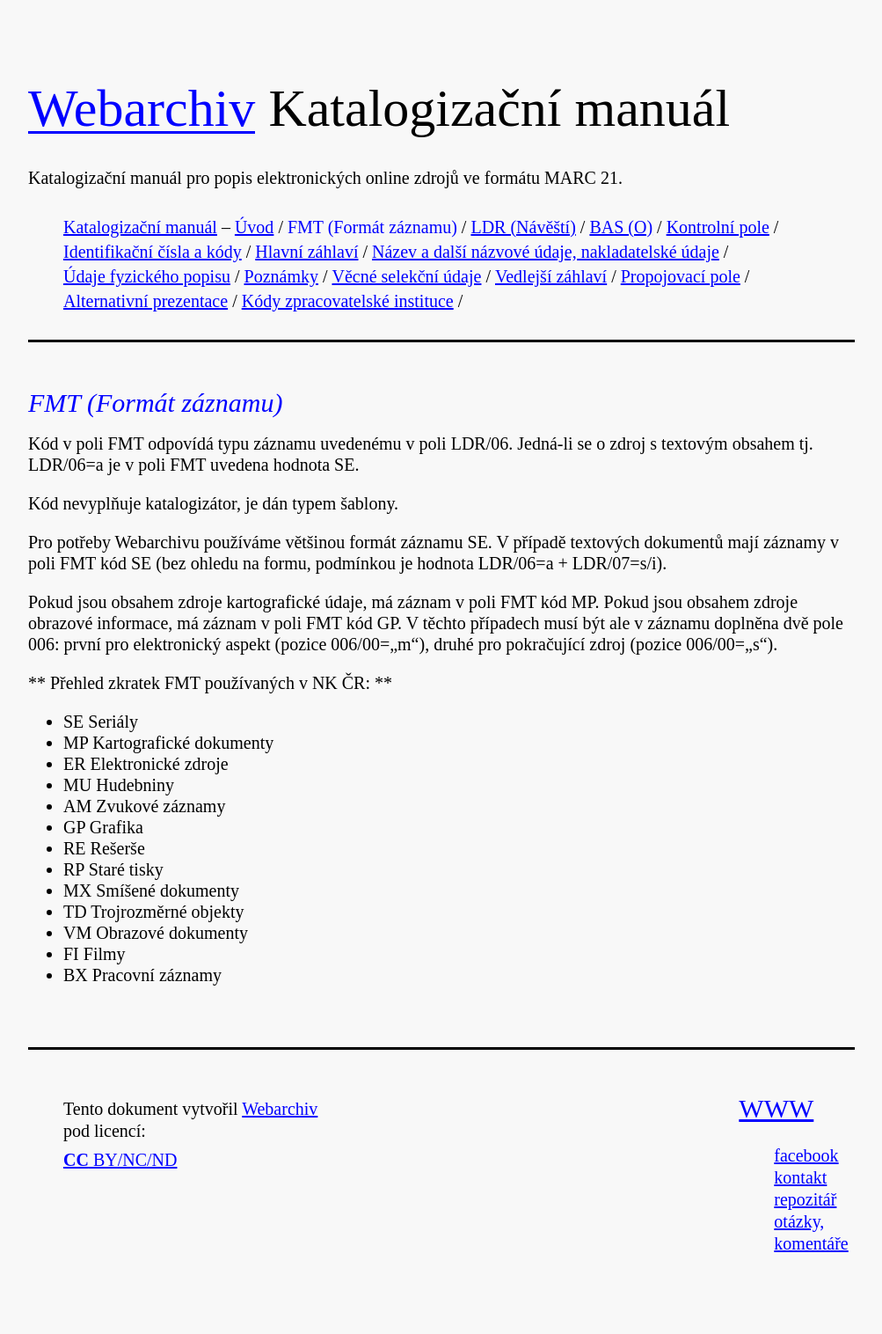
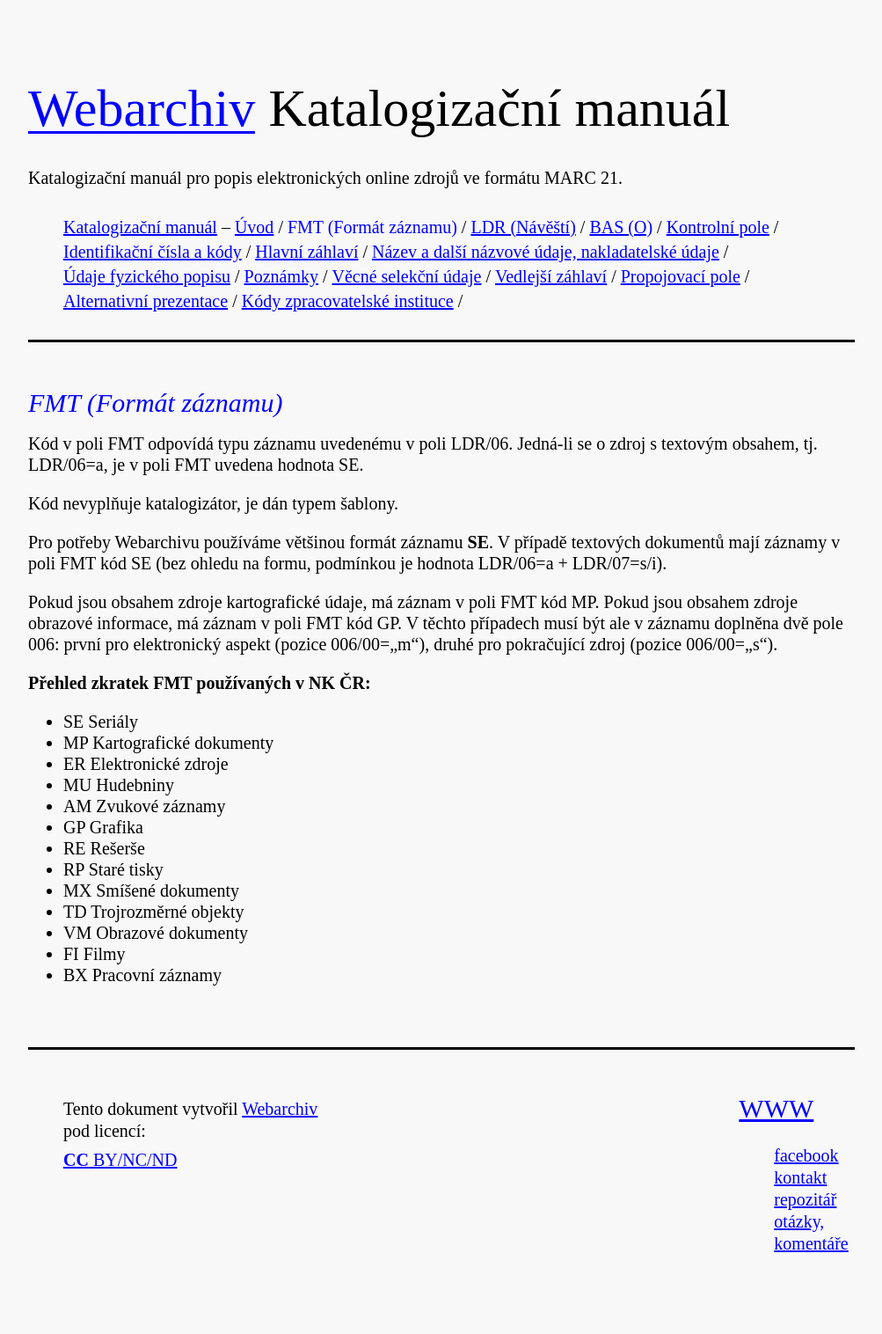
Before and after one commit to WebarchivCZ/katalogizacni-manual, a Jekyll site: the page built from _posts/2017-06-26-ftm-format-zaznamu.md, in a window 1280 px wide. Shown: the whole page at 88% size, without its empty margins (138-1141 px from the left). Built offline with Jekyll 4.4.1, drawn with Linux system fonts in a browser that asks for light colours.

Commit message:
edit chapter "FMT"

```diff
--- a/_posts/2017-06-26-ftm-format-zaznamu.md
+++ b/_posts/2017-06-26-ftm-format-zaznamu.md
@@ -6,16 +6,16 @@
 
 ## FMT (Formát záznamu)
 
-Kód v poli FMT odpovídá typu záznamu uvedenému v poli LDR/06. Jedná-li se o zdroj s textovým obsahem tj. LDR/06=a je v poli FMT uvedena hodnota SE.
+Kód v poli FMT odpovídá typu záznamu uvedenému v poli LDR/06. Jedná-li se o zdroj s textovým obsahem, tj. LDR/06=a, je v poli FMT uvedena hodnota SE.
 
 Kód nevyplňuje katalogizátor, je dán typem šablony.
 
-Pro potřeby Webarchivu používáme většinou formát záznamu SE. V případě textových dokumentů mají záznamy v poli FMT kód SE (bez ohledu na formu, podmínkou je hodnota LDR/06=a + LDR/07=s/i).
+Pro potřeby Webarchivu používáme většinou formát záznamu **SE**. V případě textových dokumentů mají záznamy v poli FMT kód SE (bez ohledu na formu, podmínkou je hodnota LDR/06=a + LDR/07=s/i).
 
 
 Pokud jsou obsahem zdroje kartografické údaje, má záznam v poli FMT kód MP. Pokud jsou obsahem zdroje obrazové informace, má záznam v poli FMT kód GP. V těchto případech musí být ale v záznamu doplněna dvě pole 006:  první pro elektronický aspekt (pozice 006/00=„m“), druhé pro pokračující zdroj (pozice 006/00=„s“).
 
-** Přehled zkratek FMT používaných v NK ČR: **
+**Přehled zkratek FMT používaných v NK ČR:**
 
 * SE    Seriály
 * MP    Kartografické dokumenty
```
